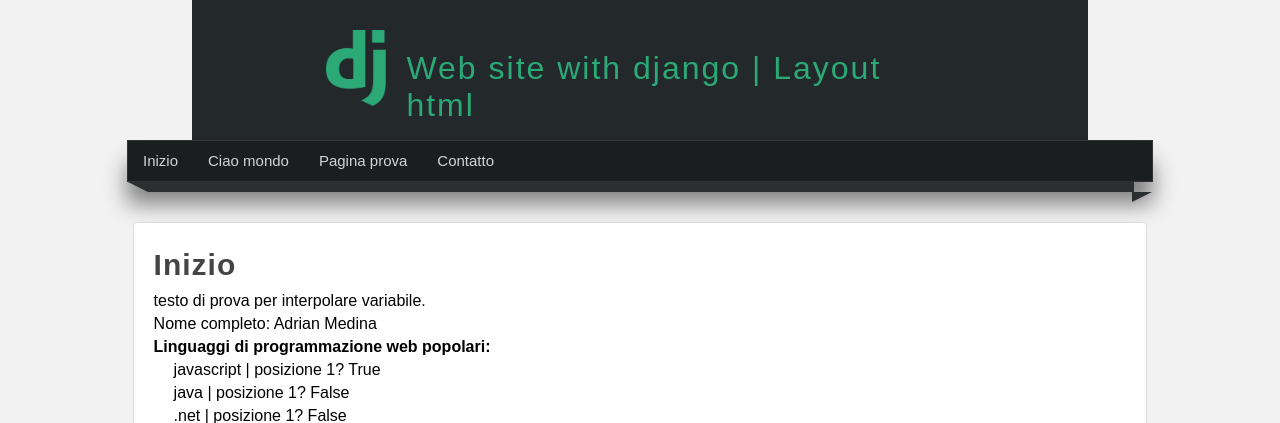
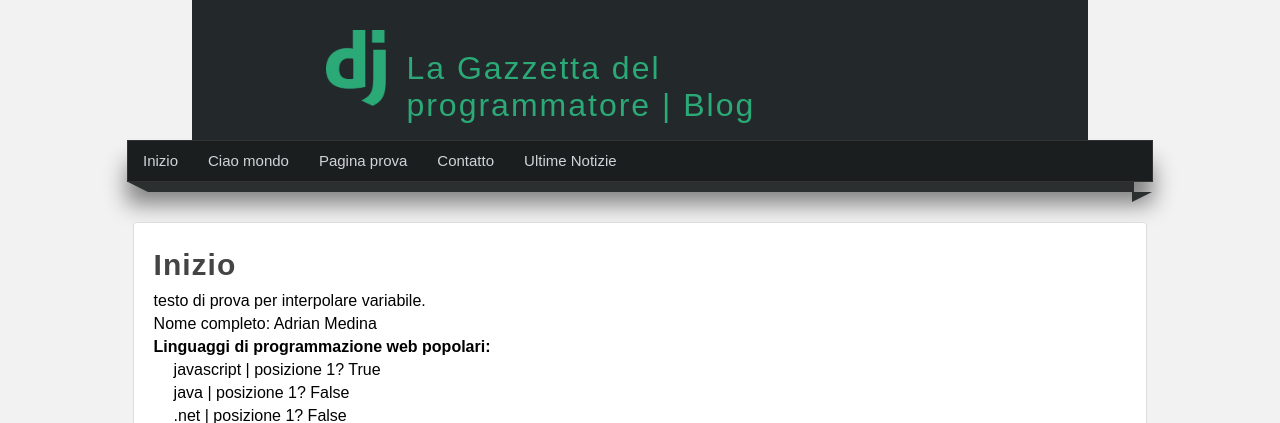
Before and after one commit to amedina14/master-python, a Django app: page / in a window 1280 px wide. Shown: the top 423 px of the page. Run offline with Django 3.2, Linux system fonts and the light colour scheme.

Commit message:
aggiunta la voce Articoli/Notizie nella navbarMenu

```diff
--- a/22-Django-beginnings/imparandoDjango/myapp/templates/layout.html
+++ b/22-Django-beginnings/imparandoDjango/myapp/templates/layout.html
@@ -5,7 +5,7 @@
     <meta charset="UTF-8">
     <meta name="viewport" content="width=device-width, initial-scale=1.0">
     {% load static %}
-    <link rel="stylesheet" type="text/css" href="{% static 'css/stile-backup.css' %}"/>
+    <link rel="stylesheet" type="text/css" href="{% static 'css/stile.css' %}"/>
     <title>{% block title %}
         {% endblock %}
         | Adrian Medina
@@ -19,7 +19,7 @@
         <div id="logo">
             <!-- logo django -->
             <img src="{% static 'img/logo.png' %}"/>
-            <h1>Web site with django | Layout html</h1>
+            <h1>La Gazzetta del programmatore | Blog </h1>
         </div>
     </header>
 
@@ -29,6 +29,7 @@
             <li><a href={% url 'ciao_mondo' %}>Ciao mondo</a></li>
             <li><a href={% url 'pagina' %}>Pagina prova</a></li>
             <li><a href={% url 'contatto' nome='Adriano' cognome='Medina' %}>Contatto</a></li>
+            <li><a href={% url 'elenco' %}>Ultime Notizie</a></li>
         </ul>
     </nav>
     <div class="barra">
```
